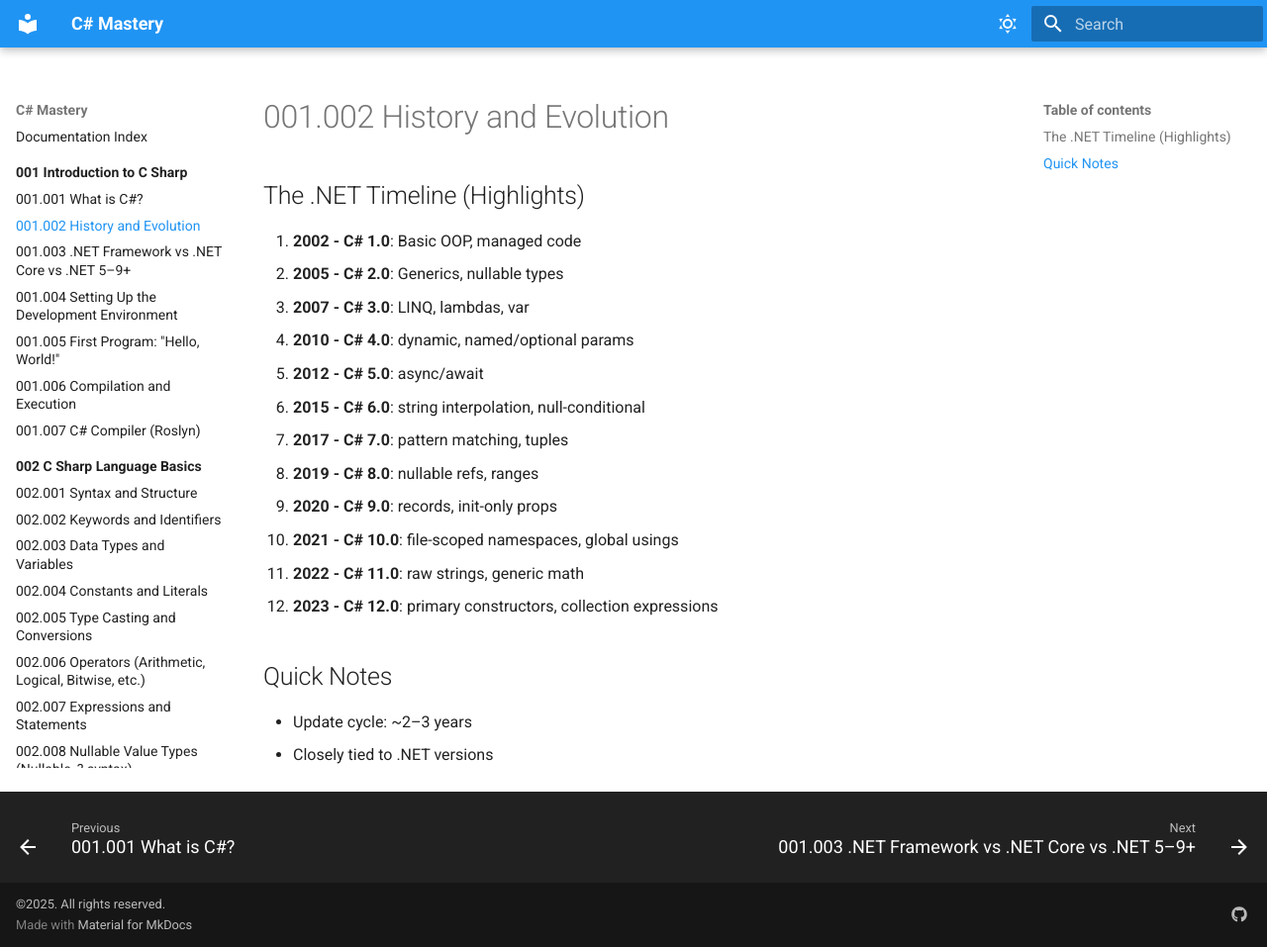
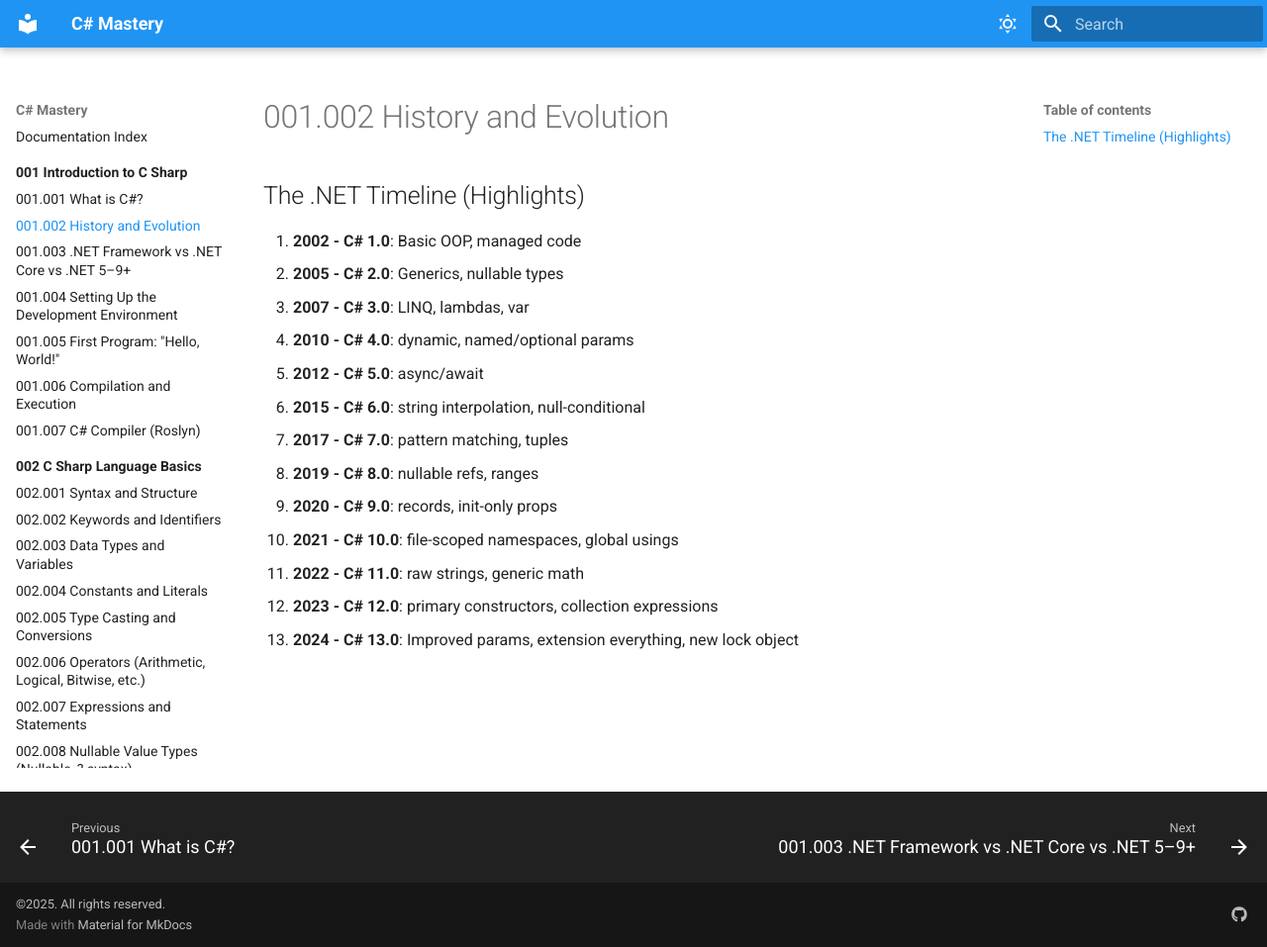
Before and after one commit to andikatjacobdennis/CSharpMastery, an MkDocs documentation site: the page built from docs/001_Introduction-to-C-Sharp/001.002.History-and-Evolution.md, in a window 1280 px wide and 957 px high. Shown: the whole window at 99% size. Built offline with MkDocs 1.6.1 and Material for MkDocs 9.7.7, drawn with Linux system fonts in a browser that asks for light colours.

Commit message:
Update 001.002.History-and-Evolution.md

```diff
--- a/docs/001_Introduction-to-C-Sharp/001.002.History-and-Evolution.md
+++ b/docs/001_Introduction-to-C-Sharp/001.002.History-and-Evolution.md
@@ -14,8 +14,4 @@
 10. **2021 - C# 10.0**: file-scoped namespaces, global usings
 11. **2022 - C# 11.0**: raw strings, generic math
 12. **2023 - C# 12.0**: primary constructors, collection expressions
-
-## Quick Notes
-
-- Update cycle: ~2–3 years
-- Closely tied to .NET versions
+12. **2024 - C# 13.0**: Improved params, extension everything, new lock object
```
